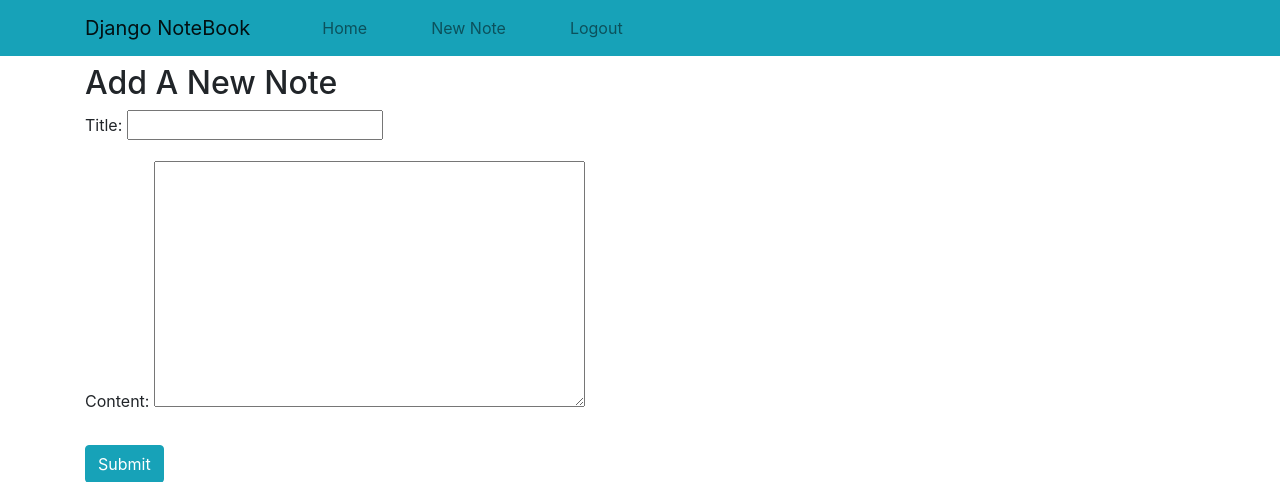
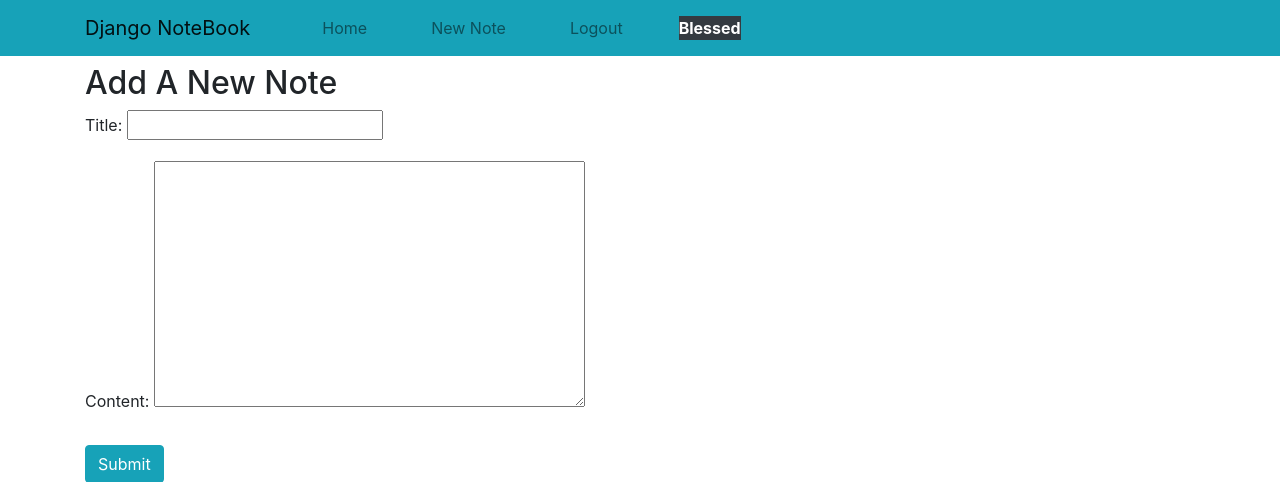
Before and after one commit to blessedsibanda/django-notebook, a Django app: page /note/add/ in a window 1280 px wide. Shown: the top 482 px of the page. Run offline with Django 3.2, Linux system fonts and the light colour scheme; a user stored in the database is signed in; some libraries are stand-ins or nearby versions.

Commit message:
tweak the header template

```diff
--- a/notes/templates/header.html
+++ b/notes/templates/header.html
@@ -18,6 +18,9 @@
                         <li class="nav-item ml-md-5">
                             <a class="nav-link" href="{% url 'users:logout' %}">Logout</a>
                         </li>
+                        <li class="nav-item ml-md-5">
+                            <div class="mt-md-2 font-weight-bolder bg-dark text-white">{{ request.user.username|title }}</div>
+                        </li>
                     {% else %}
                         <li class="nav-item ml-md-5">
                             <a class="nav-link" href="{% url 'users:register' %}">Register</a>
```
Also changed, not shown: db.sqlite3.
